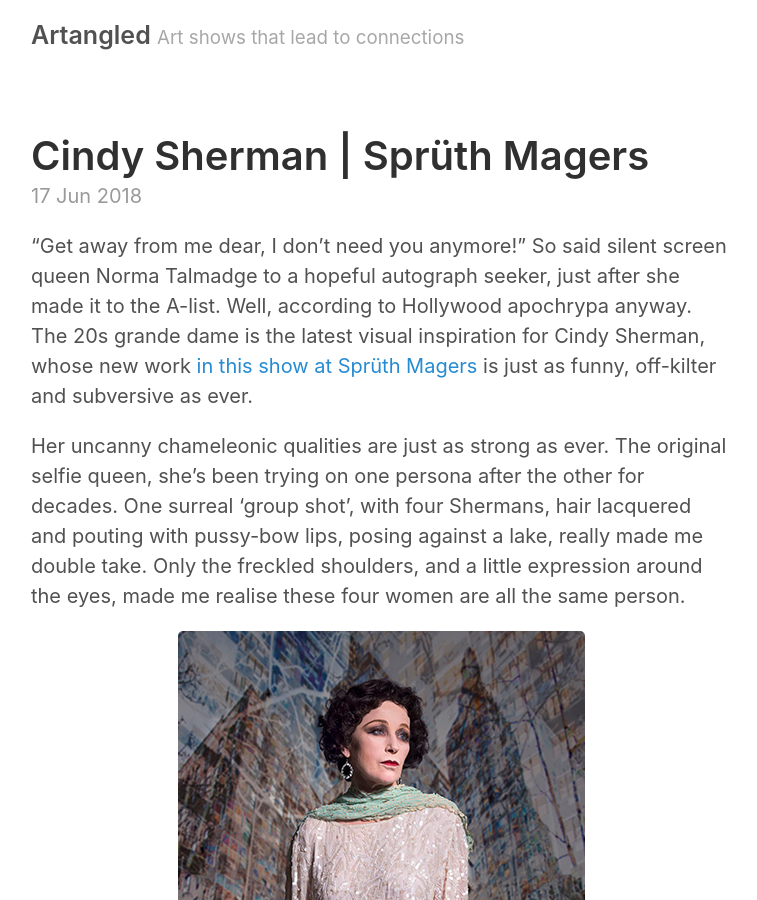
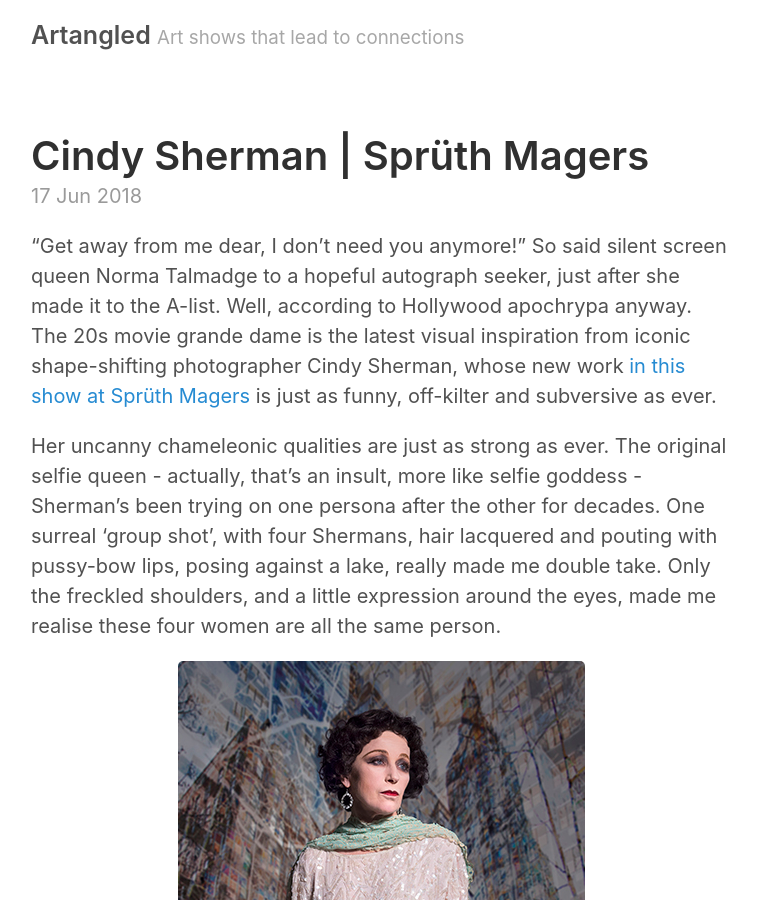
Before and after one commit to JMDKC/jmdkc.github.io, a Jekyll site: the page built from _posts/2018-06-17-sherman-spruth-magers.md, in a window 1280 px wide and 900 px high. Shown: the whole window, without its empty margins (259-1016 px from the left). Built offline with Jekyll 4.4.1, drawn with Linux system fonts in a browser that asks for light colours.

Commit message:
updated sherman, parfit posts

```diff
--- a/_posts/2018-06-17-sherman-spruth-magers.md
+++ b/_posts/2018-06-17-sherman-spruth-magers.md
@@ -3,9 +3,9 @@ layout: post
 title: Cindy Sherman | Sprüth Magers
 ---
 
-"Get away from me dear, I don't need you anymore!" So said silent screen queen Norma Talmadge to a hopeful autograph seeker, just after she made it to the A-list. Well, according to Hollywood apochrypa anyway. The 20s grande dame is the latest visual inspiration for Cindy Sherman, whose new work [in this show at Sprüth Magers](http://spruethmagers.com/exhibitions/475) is just as funny, off-kilter and subversive as ever.
+"Get away from me dear, I don't need you anymore!" So said silent screen queen Norma Talmadge to a hopeful autograph seeker, just after she made it to the A-list. Well, according to Hollywood apochrypa anyway. The 20s movie grande dame is the latest visual inspiration from iconic shape-shifting photographer Cindy Sherman, whose new work [in this show at Sprüth Magers](http://spruethmagers.com/exhibitions/475) is just as funny, off-kilter and subversive as ever.
 
-Her uncanny chameleonic qualities are just as strong as ever. The original selfie queen, she's been trying on one persona after the other for decades. One surreal 'group shot', with four Shermans, hair lacquered and pouting with pussy-bow lips, posing against a lake, really made me double take. Only the freckled shoulders, and a little expression around the eyes, made me realise these four women are all the same person.
+Her uncanny chameleonic qualities are just as strong as ever. The original selfie queen - actually, that's an insult, more like selfie goddess - Sherman's been trying on one persona after the other for decades. One surreal 'group shot', with four Shermans, hair lacquered and pouting with pussy-bow lips, posing against a lake, really made me double take. Only the freckled shoulders, and a little expression around the eyes, made me realise these four women are all the same person.
 
 ![Installation view](/Assets/sherman-spruth-magers.jpg){: .center-image }
 
```
Also changed, not shown: _posts/2018-06-10-parfit-narrative.md (+2 -2 lines).
